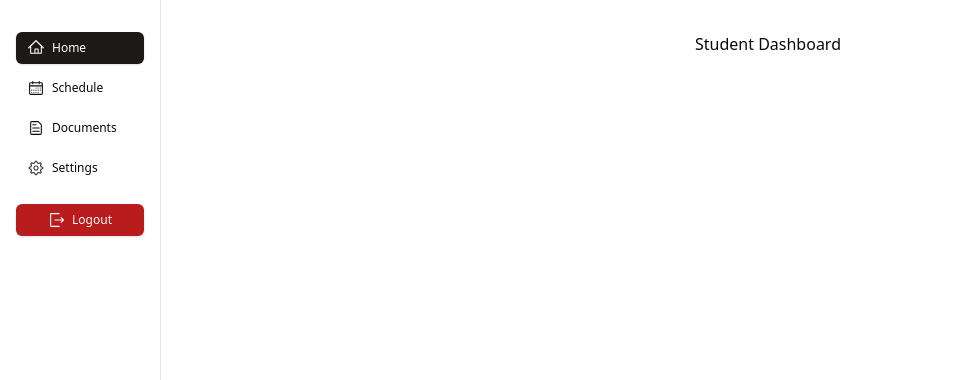
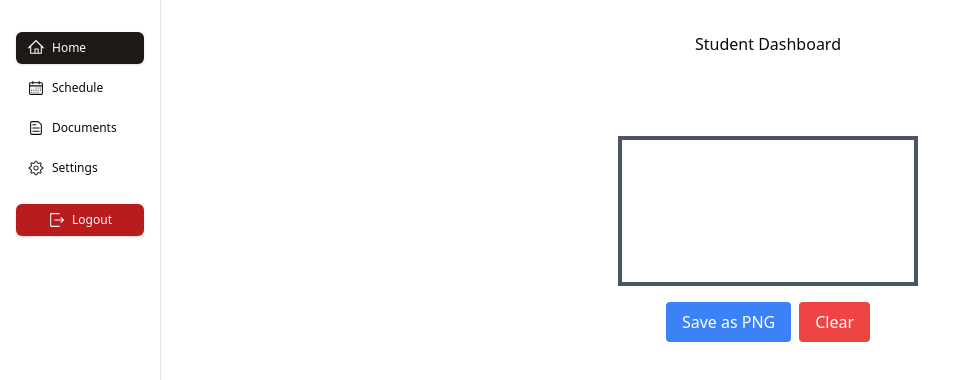
Before and after one commit to WildCodeSchool-CDA-LYON-02-2024/school-sign, a Next.js app: page /student-dashboard in a window 1280 px wide. Shown: the top 380 px of the page, without its empty margins (0-965 px from the left). Built offline with nearby package versions, Linux system fonts and the light colour scheme.

Commit message:
signature et restart de signature ok

```diff
--- a/app/(student)/student-dashboard/page.tsx
+++ b/app/(student)/student-dashboard/page.tsx
@@ -2,11 +2,16 @@
 // components
 // ui
 
+import SignatureCanvas from "@/components/SignatureCanvas";
+
 export default function StudentDashboard() {
   return (
     <>
-      <div className="flex justify-center h-screen py-8">
+      <div className="flex flex-col justify-center items-center py-8">
         <h1>Student Dashboard</h1>
+        <div className="flex flex-col justify-center items-center mt-20">
+          <SignatureCanvas />
+        </div>
       </div>
     </>
   );
--- /dev/null
+++ b/components/SignatureCanvas.tsx
@@ -0,0 +1,97 @@
+"use client";
+
+import { useEffect, useRef, useState } from "react";
+import SignaturePad from "signature_pad";
+
+export default function SignatureCanvas() {
+  const [dataURL, setDataURL] = useState<string | null>(null);
+  const [canvasKey, setCanvasKey] = useState<number>(0); // Key to force re-render
+  const canvasRef = useRef<HTMLCanvasElement | null>(null);
+  const signaturePadRef = useRef<SignaturePad | null>(null);
+
+  // Effect to initialize SignaturePad when canvasKey changes
+  useEffect(() => {
+    if (canvasRef.current) {
+      const canvas = canvasRef.current;
+      canvas.width = canvas.offsetWidth;
+      canvas.height = canvas.offsetHeight;
+
+      // Clean up the previous SignaturePad instance
+      if (signaturePadRef.current) {
+        signaturePadRef.current.off();
+      }
+
+      // Initialize the new SignaturePad instance
+      const signaturePad = new SignaturePad(canvas);
+      signaturePadRef.current = signaturePad;
+    }
+  }, [canvasKey]);
+
+  const saveAsPNG = () => {
+    if (signaturePadRef.current) {
+      try {
+        const dataUrl = signaturePadRef.current.toDataURL();
+        setDataURL(dataUrl);
+      } catch (error) {
+        console.error("Error generating PNG data URL", error);
+      }
+    }
+  };
+
+  const clearSignature = () => {
+    if (signaturePadRef.current) {
+      signaturePadRef.current.clear();
+      setDataURL(null);
+    }
+  };
+
+  const restartSignature = () => {
+    // Force re-render by changing the key
+    setCanvasKey(prevKey => prevKey + 1);
+    setDataURL(null);
+  };
+
+  return (
+    <div>
+      {!dataURL ? (
+        <div className="flex flex-col items-center">
+          <div
+            className="relative border-4 border-gray-600"
+            style={{ width: "300px", height: "150px" }} // Adjust size as needed
+          >
+            <canvas
+              ref={canvasRef}
+              key={canvasKey} // Unique key to force re-render
+              style={{ width: "100%", height: "100%" }}
+            ></canvas>
+          </div>
+          <div className="mt-4">
+            <button
+              onClick={saveAsPNG}
+              className="px-4 py-2 bg-blue-500 text-white rounded mr-2"
+            >
+              Save as PNG
+            </button>
+            <button
+              onClick={clearSignature}
+              className="px-4 py-2 bg-red-500 text-white rounded"
+            >
+              Clear
+            </button>
+          </div>
+        </div>
+      ) : (
+        <div className="flex flex-col items-center">
+          <h4 className="mb-4">Saved Signature</h4>
+          <img src={dataURL} alt="Signature" style={{ maxWidth: "100%", height: "auto" }} />
+          <button
+            onClick={restartSignature}
+            className="px-4 py-2 bg-green-500 text-white rounded mt-4"
+          >
+            Restart Signature
+          </button>
+        </div>
+      )}
+    </div>
+  );
+}
--- a/components/forms/StudentLogin.tsx
+++ b/components/forms/StudentLogin.tsx
@@ -60,7 +60,7 @@ export default function StudentLogin() {
         description: "Welcome back!",
         duration: 5000,
       });
-      router.push("/school-dashboard");
+      router.push("/student-dashboard");
     } else {
       toast({
         title: "Login failed",
--- a/lib/jwt.ts
+++ b/lib/jwt.ts
@@ -5,7 +5,7 @@ const secret = new TextEncoder().encode(process.env.JWT_SECRET);
 interface CustomJWTPayload extends JWTPayload {
   userId: number;
   schoolId: number;
-  classId : number;
+  classId : null | number;
   role: null | string;
 }
 
--- a/pages/api/login.ts
+++ b/pages/api/login.ts
@@ -29,11 +29,16 @@ export default async function handler(
     // Vérification de l'utilisateur et du mot de passe
     if (user && (await bcrypt.compare(password, user.password))) {
       const schoolId = user.schoolId; // Récupère l'ID de l'école associée
-      const role = user.role
-      const class = user.classId
+      const role = user.role;
+      const classId = user.classId;
 
       // Création du token avec userId et schoolId
-      const token = await createToken({ userId: user.id, schoolId, role, class });
+      const token = await createToken({
+        userId: user.id,
+        schoolId,
+        role,
+        classId,
+      });
 
       // Configuration du cookie avec le token
       const cookie = serialize("session", token, {
```
